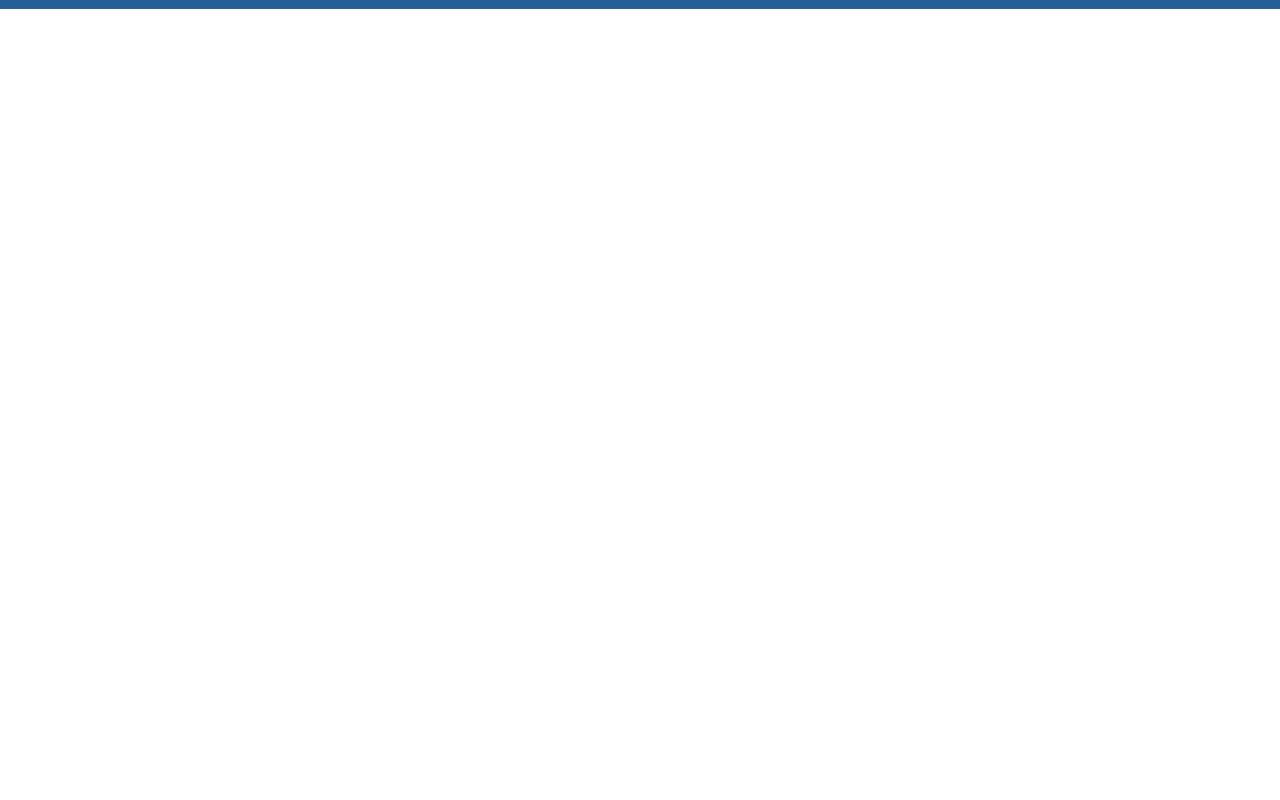
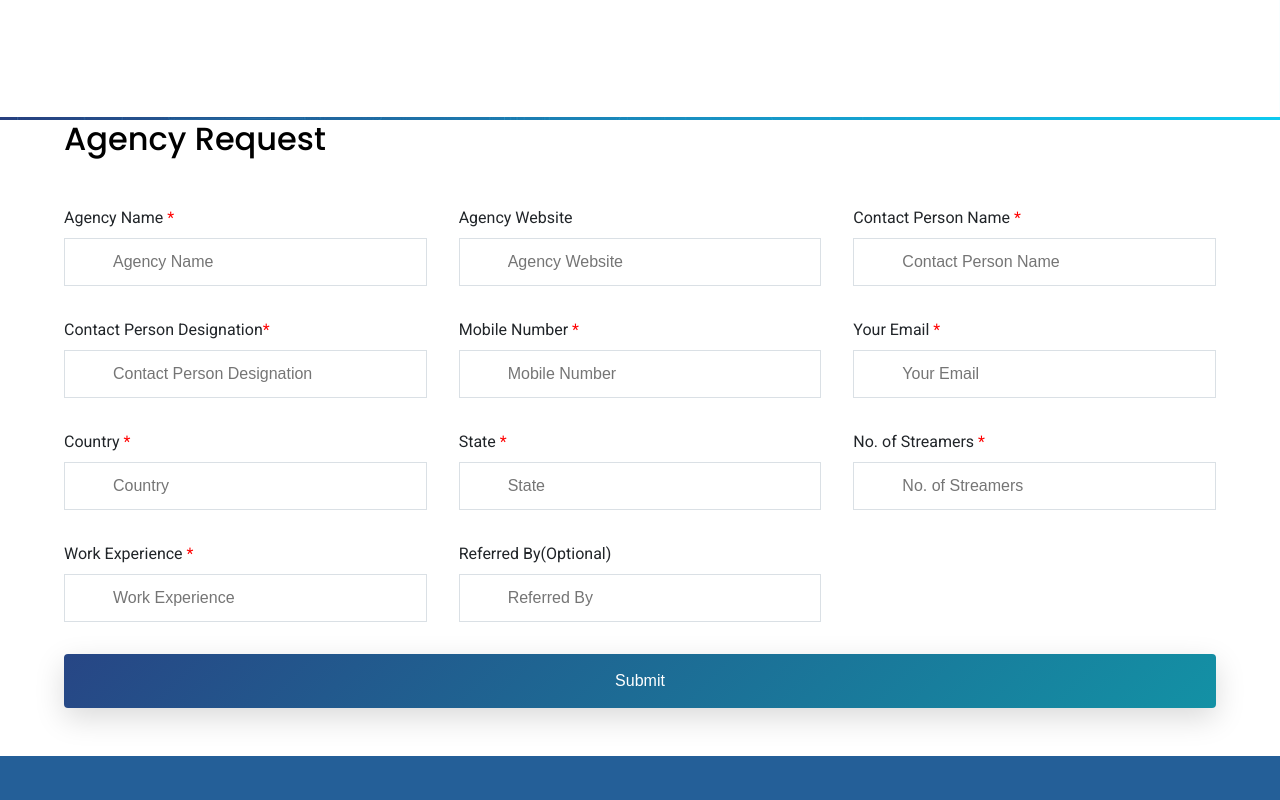
Before and after one commit to VivekBcloud/av-project, a React (Create React App) app: page /agency in a window 1280 px wide. Shown: the part 360-1160 px from the top of the page. Before the commit the page ends 800 px from the top, so only its background shows below. Built offline with nearby package versions, Linux system fonts and the light colour scheme.

Commit message:
added the agency page

```diff
--- a/src/pages/Agency.jsx
+++ b/src/pages/Agency.jsx
@@ -1,7 +1,108 @@
 import React from "react";
-
+import aboutstyles from "../styles/about.module.css";
+import styles from "../styles/agency.module.css";
 const Agency = () => {
-  return <div>Agency page</div>;
+  return (
+    <div className={`${aboutstyles.container}  fluid-container`}>
+      <div className={aboutstyles.headerSection}>
+        <h1>Agency Request</h1>
+        <img src="/svg/wave.svg" alt="wave" className={aboutstyles.waveImg} />
+      </div>
+      <div className={styles.innerContainer}>
+        <div className={styles.agencyTitle}>Agency Request</div>
+        <form className={styles.formContainer}>
+          <div>
+            <label htmlFor="name">
+              Agency Name <span>*</span>{" "}
+            </label>
+            <input type="text" id="name" required placeholder="Agency Name" />
+          </div>
+          <div>
+            <label htmlFor="website">Agency Website</label>
+            <input type="text" id="website" placeholder="Agency Website" />
+          </div>
+          <div>
+            <label htmlFor="contactName">
+              Contact Person Name <span>*</span>{" "}
+            </label>
+            <input
+              type="text"
+              id="contactName"
+              required
+              placeholder="Contact Person Name "
+            />
+          </div>
+          <div>
+            <label htmlFor="designation">
+              Contact Person Designation<span>*</span>{" "}
+            </label>
+            <input
+              type="text"
+              id="designation"
+              required
+              placeholder="Contact Person Designation "
+            />
+          </div>
+          <div>
+            <label htmlFor="mobile">
+              Mobile Number <span>*</span>{" "}
+            </label>
+            <input
+              type="number"
+              id="mobile"
+              required
+              placeholder="Mobile Number"
+            />
+          </div>
+          <div>
+            <label htmlFor="email">
+              Your Email <span>*</span>{" "}
+            </label>
+            <input type="email" id="email" required placeholder="Your Email" />
+          </div>
+          <div>
+            <label htmlFor="country">
+              Country <span>*</span>{" "}
+            </label>
+            <input type="text" id="country" required placeholder="Country" />
+          </div>
+          <div>
+            <label htmlFor="state">
+              State <span>*</span>{" "}
+            </label>
+            <input type="text" id="state" required placeholder="State" />
+          </div>
+          <div>
+            <label htmlFor="streamer">
+              No. of Streamers <span>*</span>{" "}
+            </label>
+            <input
+              type="text"
+              id="streamer"
+              required
+              placeholder="No. of Streamers"
+            />
+          </div>
+          <div>
+            <label htmlFor="experience">
+              Work Experience <span>*</span>{" "}
+            </label>
+            <input
+              type="text"
+              id="experience"
+              required
+              placeholder="Work Experience"
+            />
+          </div>
+          <div>
+            <label htmlFor="referred">Referred By(Optional) </label>
+            <input type="text" id="referred" placeholder="Referred By" />
+          </div>
+          <button className={styles.submitBtn}>Submit</button>
+        </form>
+      </div>
+    </div>
+  );
 };
 
 export default Agency;
--- a/src/styles/about.module.css
+++ b/src/styles/about.module.css
@@ -16,7 +16,7 @@
 .container .headerSection {
   position: relative;
   height: auto;
-  min-height: 480px;
+  min-height: 60vh;
   width: 100vw;
   background: linear-gradient(to right, rgba(39, 70, 133, 0.8) 0%, #0dcaf0 100%),
     url("../../public/hero-bg.jpg");
@@ -29,18 +29,22 @@
 }
 .container .waveImg {
   position: absolute;
-  /* top: 50%; */
+  top: 50%;
   left: 0;
+  /* height: 50%; */
   width: 100vw;
   bottom: 0;
+  z-index: 1;
 }
 .container .innerContainer {
   display: grid;
   place-items: center;
   max-width: 84rem;
   gap: 2rem;
+  z-index: 2;
 }
 .container .innerContainer .aboutSection {
+  width: 100%;
   display: grid;
   grid-template-columns: 1fr 1fr;
   /* justify-content: center; */
@@ -48,8 +52,11 @@
   gap: 8rem;
   text-align: left;
 }
+.container .innerContainer .aboutSection46 {
+  grid-template-columns: 4fr 6fr;
+}
 .container .innerContainer .aboutSection .leftSection {
-  max-width: 50ch;
+  /* max-width: 50ch; */
 }
 .container .innerContainer .aboutSection .title {
   color: #2068a0;
@@ -60,13 +67,13 @@
   text-align: justify;
   font-size: 1rem;
   line-height: 1.5;
-  max-width: 50ch;
+  /* max-width: 50ch; */
   font-family: "Roboto", sans-serif;
   color: #9fa1a4;
 }
 .container .innerContainer .aboutSection img {
-  /* max-width: 100%; */
-  max-width: 50ch;
+  max-width: 100%;
+  /* max-width: 50ch; */
   width: auto;
 }
 
--- /dev/null
+++ b/src/styles/agency.module.css
@@ -0,0 +1,75 @@
+.innerContainer {
+  max-width: 84rem;
+  width: 100%;
+  z-index: 2;
+}
+.innerContainer .agencyTitle {
+  font-family: "Poppins", sans-serif;
+  font-size: 2rem;
+  margin-top: 0;
+  margin-bottom: 0.5rem;
+  font-weight: 500;
+  line-height: 1.2;
+  margin-bottom: 3rem;
+  text-align: left;
+}
+.formContainer {
+  display: grid;
+  grid-template-columns: repeat(3, 1fr);
+  gap: 2rem;
+  width: 100%;
+  font-size: 1rem;
+  font-family: "Roboto", sans-serif;
+}
+.formContainer > div > input {
+  width: 100%;
+  height: 48px;
+  border-radius: 0;
+  border: 1px solid #dae0e5;
+  font-size: 1rem;
+  padding: 0.375rem 0.75rem;
+  font-weight: 400;
+  background-color: #fff;
+  background-clip: padding-box;
+  line-height: 1.5;
+  color: #9fa1a4;
+  padding-left: 3rem;
+  margin-top: 0.5rem;
+}
+.formContainer > div {
+  width: 100%;
+  text-align: left;
+}
+.formContainer > div > label {
+  color: #212529;
+  line-height: 1.5;
+  padding-bottom: 0.5rem !important;
+}
+.formContainer > div > label > span {
+  color: red;
+}
+
+.submitBtn {
+  grid-column-start: 1;
+  grid-column-end: 4;
+  font-weight: 400;
+  line-height: 1.5;
+  border: none;
+  padding: 15px 30px !important;
+  background: linear-gradient(-45deg, #1391a5, #274685);
+  color: #fff;
+  box-shadow: 0 10px 30px 0 rgb(0 0 0 / 15%);
+  cursor: pointer;
+  font-size: 1rem;
+  border-radius: 0.25rem;
+}
+
+@media screen and (max-width: 1000px) {
+  .formContainer {
+    grid-template-columns: 1fr;
+  }
+  .submitBtn {
+    grid-column-start: 1;
+    grid-column-end: 2;
+  }
+}
```
